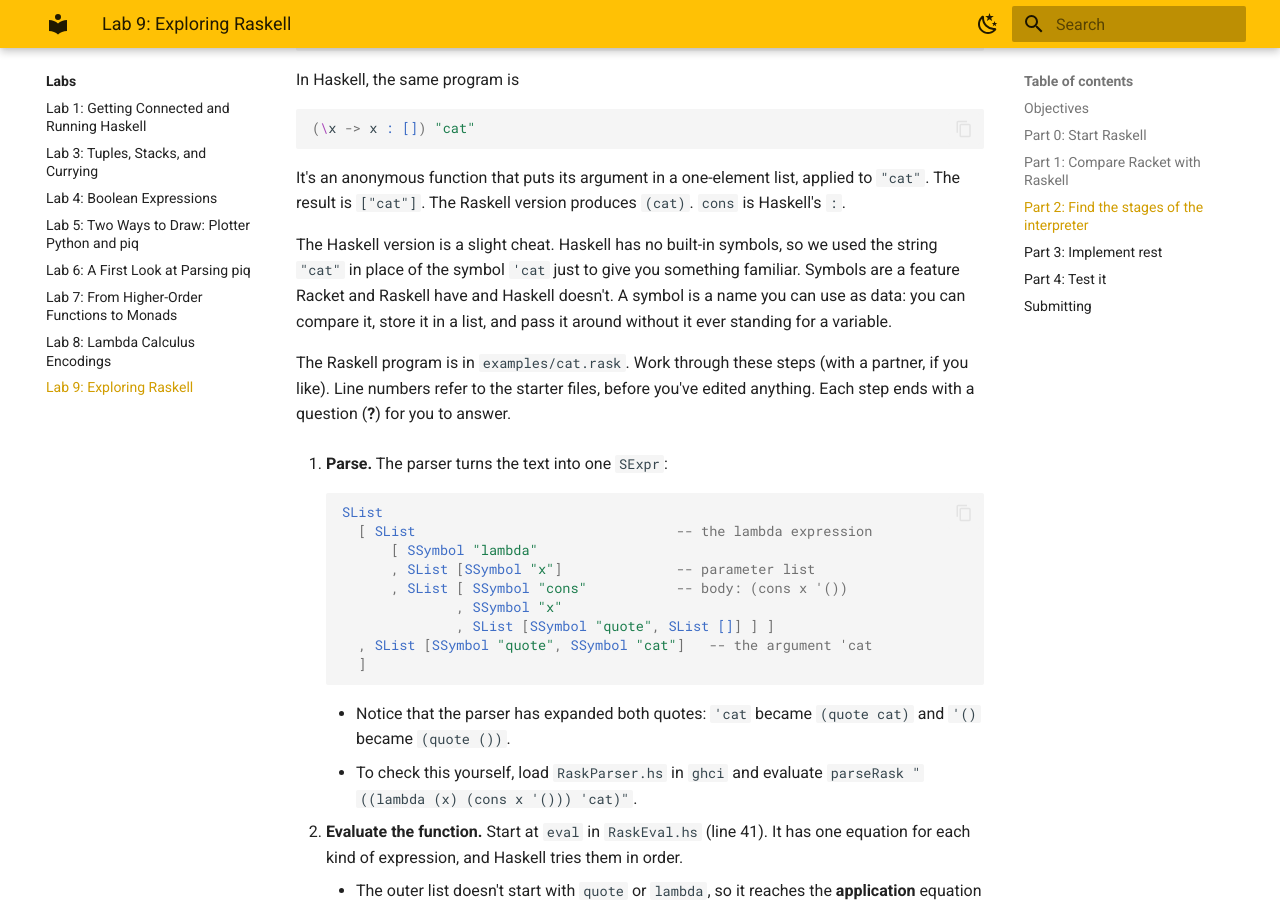
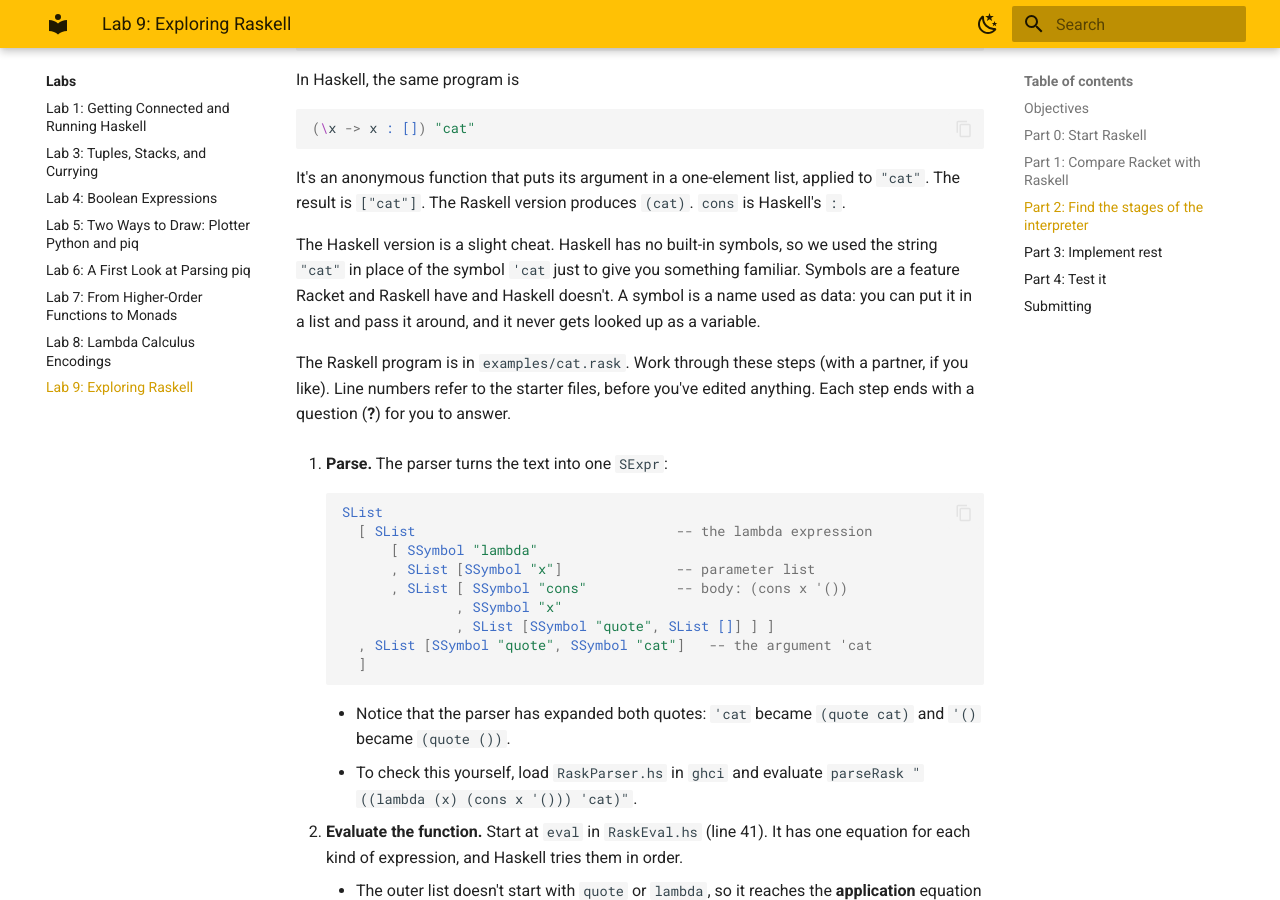
Before and after one commit to lbang-hmc/cs-131-website, an MkDocs documentation site: the page built from content/labs/lab09.md, in a window 1280 px wide and 900 px high, scrolled down 3301 px. Built offline with MkDocs 1.6.1 and Material for MkDocs 9.7.7, drawn with Linux system fonts in a browser that asks for light colours.

Commit message:
Lab 09: tighten symbols sentence
Co-Authored-By: Claude Opus 5.5 <noreply@anthropic.com>

```diff
--- a/content/labs/lab09.md
+++ b/content/labs/lab09.md
@@ -119,7 +119,7 @@ In Haskell, the same program is
 
 It's an anonymous function that puts its argument in a one-element list, applied to `"cat"`. The result is `["cat"]`. The Raskell version produces `(cat)`. `cons` is Haskell's `:`.
 
-The Haskell version is a slight cheat. Haskell has no built-in symbols, so we used the string `"cat"` in place of the symbol `'cat` just to give you something familiar. Symbols are a feature Racket and Raskell have and Haskell doesn't. A symbol is a name you can use as data: you can compare it, store it in a list, and pass it around without it ever standing for a variable.
+The Haskell version is a slight cheat. Haskell has no built-in symbols, so we used the string `"cat"` in place of the symbol `'cat` just to give you something familiar. Symbols are a feature Racket and Raskell have and Haskell doesn't. A symbol is a name used as data: you can put it in a list and pass it around, and it never gets looked up as a variable.
 
 The Raskell program is in `examples/cat.rask`. Work through these steps (with a partner, if you like). Line numbers refer to the starter files, before you've edited anything. Each step ends with a question (**?**) for you to answer.
 
```
